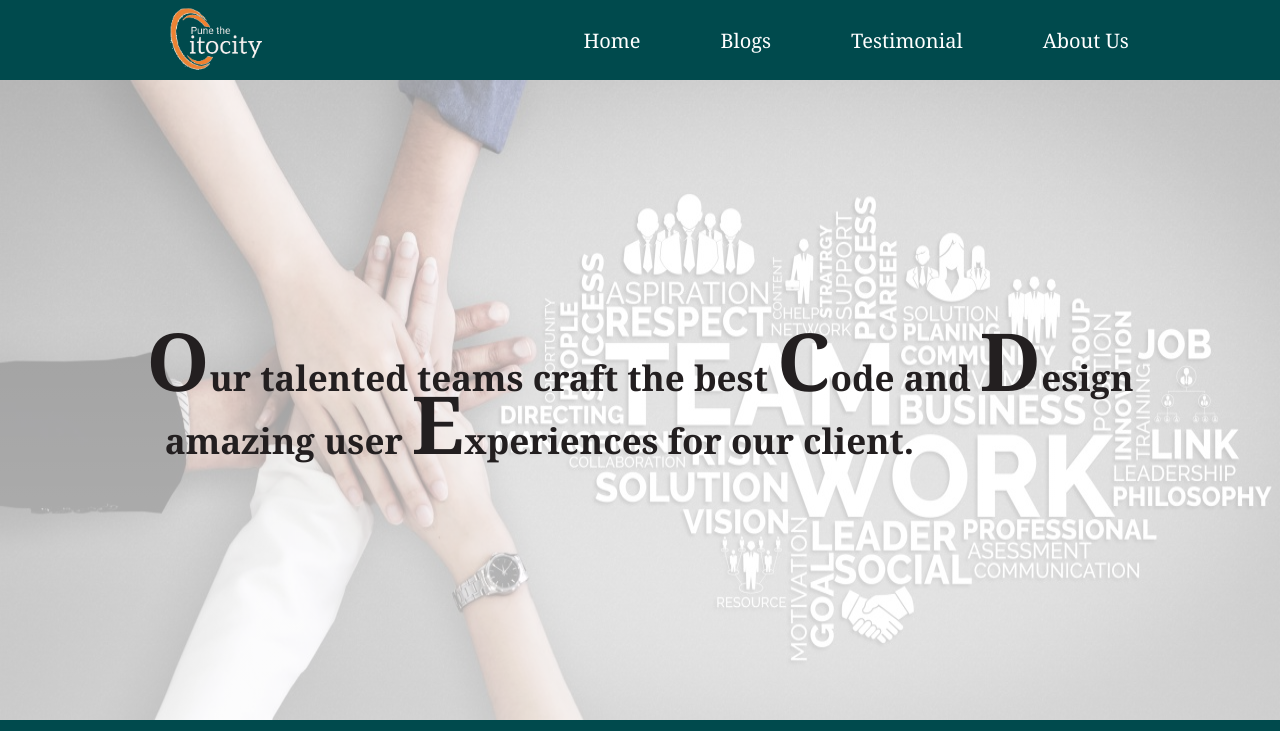
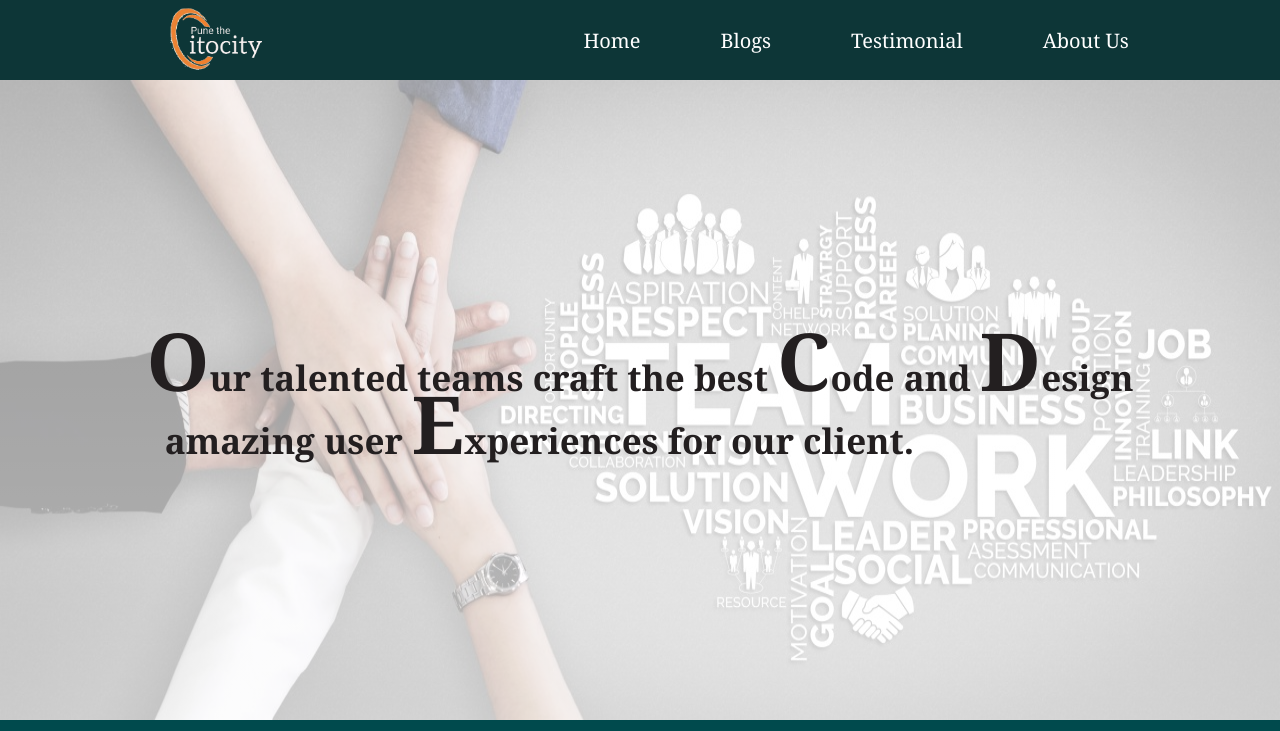
Before and after one commit to chandrajyoti123/pune-the-itocity-igcp1-first-group-project, a plain HTML site: page pages/about.html in a window 1280 px wide. Shown: the top 731 px of the page. Drawn offline with Linux system fonts and the light colour scheme; grey boxes are pictures that could not be loaded.

Commit message:
made some modification in index page

```diff
--- a/css/about.css
+++ b/css/about.css
@@ -12,7 +12,7 @@ html{
 header {
     width: 100vw;
     height: 10vh;
-    background-color: #004a4d;
+    background-color: #0d3637;
     display: flex;
     justify-content: space-around;
     align-items: center;
--- a/css/blogs.css
+++ b/css/blogs.css
@@ -18,7 +18,7 @@ html{
 header {
     width: 100vw;
     height: 10vh;
-    background-color: #004a4d;
+    background-color: #0d3637;
     display: flex;
     justify-content: space-around;
     align-items: center;
--- a/css/style.css
+++ b/css/style.css
@@ -12,7 +12,7 @@ html {
 header {
     width: 100vw;
     height: 10vh;
-    background-color: #004a4d;
+    background-color: #0d3637;
     display: flex;
     justify-content: space-around;
     align-items: center;
@@ -277,7 +277,7 @@ header {
 
 .section31-2-btn {
     position: relative;
-    /* left: 37rem; */
+    left: 37rem;
     background: linear-gradient(45deg, #004a4d, #FA991C);
 }
 
--- a/css/testimonial.css
+++ b/css/testimonial.css
@@ -15,7 +15,7 @@ html{
 header {
     width: 100vw;
     height: 10vh;
-    background-color: #004a4d;
+    background-color: #0d3637;
     display: flex;
     justify-content: space-around;
     align-items: center;
```
Also changed, not shown: index.html (+2 -2 lines).
